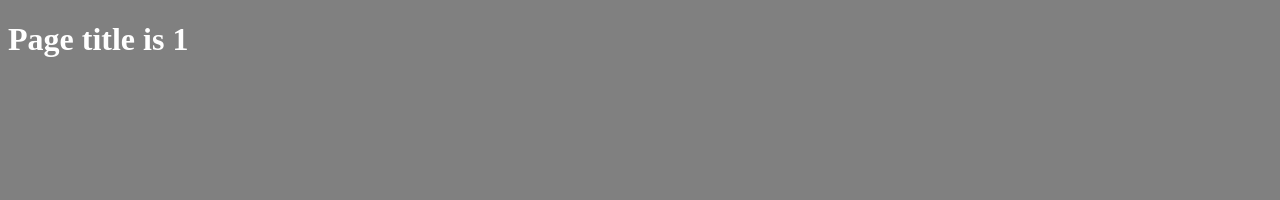
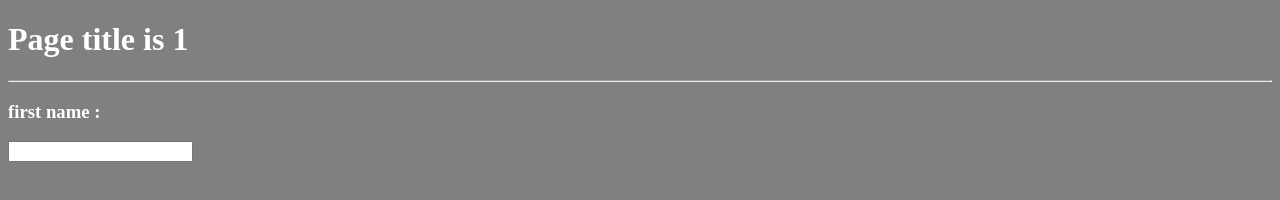
Before and after one commit to arks1358/gittest, a plain HTML site: page page1.html in a window 1280 px wide. Drawn offline with Linux system fonts and the light colour scheme.

Commit message:
page 1 in edit input

```diff
--- a/page1.html
+++ b/page1.html
@@ -10,5 +10,8 @@
 </head>
 <body>
 <h1>Page title is 1</h1>
+<hr>
+<h3>first name :</h3>
+<input type="text" value="">
 </body>
 </html>
```
